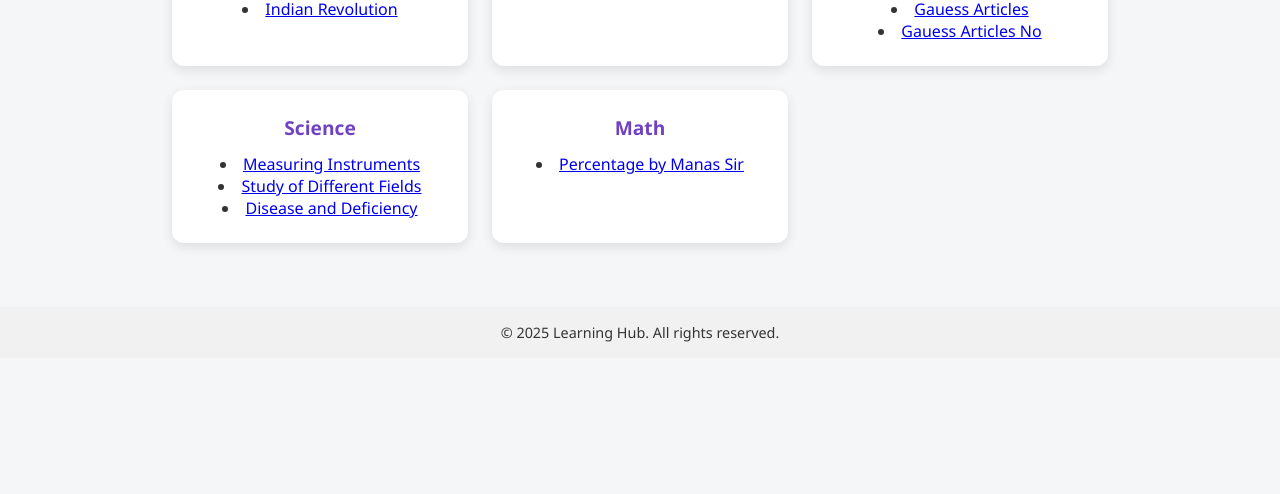
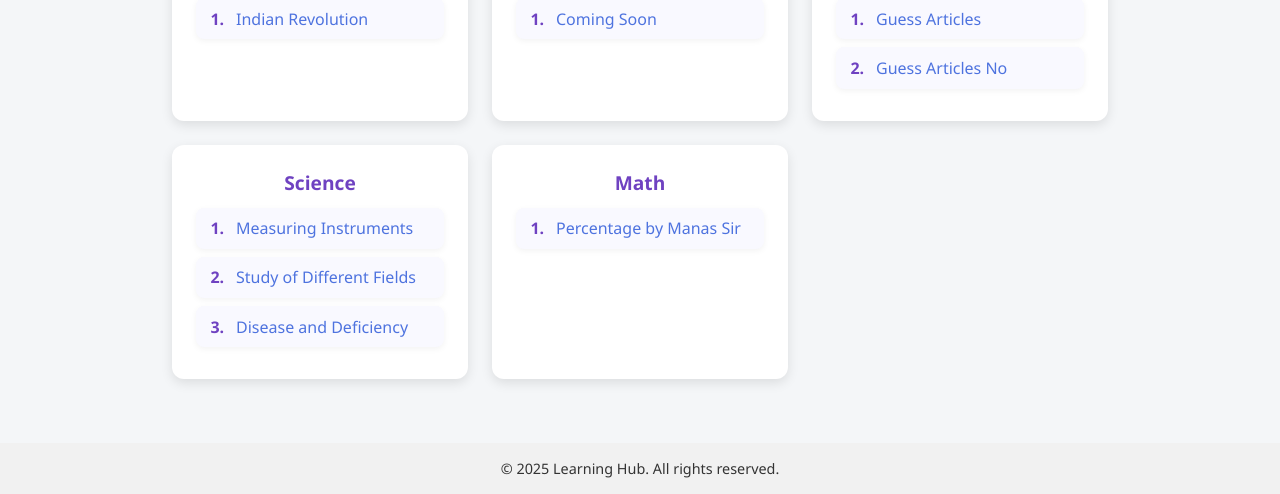
Before and after one commit to sandeepwebsite/gk, a plain HTML site: page gk.html in a window 1280 px wide. Shown: the part 307-801 px from the top of the page. Drawn offline with Linux system fonts and the light colour scheme.

Commit message:
Update gk.html

```diff
--- a/gk.html
+++ b/gk.html
@@ -64,9 +64,53 @@
       margin-bottom: 0.75rem;
     }
 
-    .chapter p {
-      font-size: 0.95rem;
-      color: #555;
+    /* Modern styles for lists & links */
+    .chapter ul {
+  list-style: none;
+  padding: 0;
+  margin: 0;
+  text-align: left;
+  counter-reset: item; /* start numbering */
+}
+
+.chapter li {
+  background: #f9f9ff;
+  margin: 0.5rem 0;
+  padding: 0.6rem 0.9rem 0.6rem 2.5rem; /* add space for number */
+  border-radius: 8px;
+  box-shadow: 0 2px 6px rgba(0,0,0,0.05);
+  transition: transform 0.2s ease, box-shadow 0.2s ease;
+  position: relative;
+  counter-increment: item; /* increase count */
+}
+
+.chapter li::before {
+  content: counter(item) ".";
+  position: absolute;
+  left: 0.9rem;
+  top: 50%;
+  transform: translateY(-50%);
+  font-weight: bold;
+  color: #6f42c1;
+}
+
+
+    .chapter li:hover {
+      transform: translateX(5px);
+      box-shadow: 0 4px 10px rgba(0,0,0,0.1);
+    }
+
+    .chapter a {
+      display: block;
+      color: #4e73df;
+      font-weight: 500;
+      text-decoration: none;
+      transition: color 0.3s, letter-spacing 0.2s;
+    }
+
+    .chapter a:hover {
+      color: #6f42c1;
+      letter-spacing: 0.5px;
     }
 
     .back-btn {
@@ -104,34 +148,49 @@
 </head>
 <body>
   <header>
-    <h1>General Knowedge</h1>
+    <h1>General Knowledge</h1>
     <p>Explore important chapters in world and regional history</p>
   </header>
 
-  <a href="index.html" class="back-btn">⬅ Back to Home</a>
+  <a href="index.html" class="back-btn" aria-label="Back to Home">⬅ Back to Home</a>
 
   <section class="chapters">
     <div class="chapter">
       <h2>History</h2>
-      <li><a href="revolution.html">Indian Revolution</a></li>
+      <ul>
+        <li><a href="revolution.html">Indian Revolution</a></li>
+      </ul>
     </div>
+
     <div class="chapter">
       <h2>Geography</h2>
+      <ul>
+        <li><a href="#">Coming Soon</a></li>
+      </ul>
     </div>
+
     <div class="chapter">
       <h2>Polity</h2>
-      <li><a href="random-article.html">Gauess Articles</a></li>
-      <li><a href="random-article-number.html">Gauess Articles No</a></li>
+      <ul>
+        <li><a href="random-article.html">Guess Articles</a></li>
+        <li><a href="random-article-number.html">Guess Articles No</a></li>
+      </ul>
     </div>
+
     <div class="chapter">
       <h2>Science</h2>
-      <li><a href="measuring-instruments.html">Measuring Instruments</a></li>
-      <li><a href="study-of-different-fields.html">Study of Different Fields</a></li>
-      <li><a href="disease-and-deficiency.html">Disease and Deficiency</a></li>
+      <ul>
+        <li><a href="measuring-instruments.html">Measuring Instruments</a></li>
+        <li><a href="study-of-different-fields.html">Study of Different Fields</a></li>
+        <li><a href="disease-and-deficiency.html">Disease and Deficiency</a></li>
+      </ul>
     </div>
+
     <div class="chapter">
       <h2>Math</h2>
-      <li><a href="percentage-by-manas.html">Percentage by Manas Sir</a></li>
+      <ul>
+        <li><a href="percentage-by-manas.html">Percentage by Manas Sir</a></li>
+      </ul>
     </div>
   </section>
 
```
